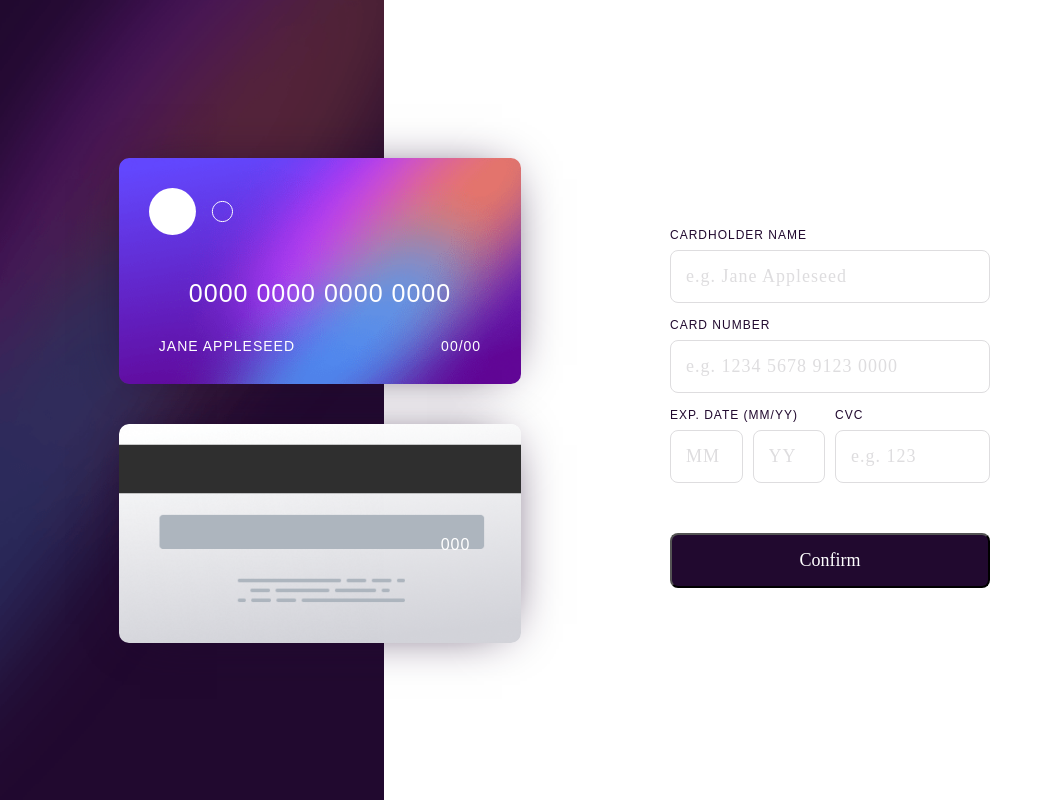
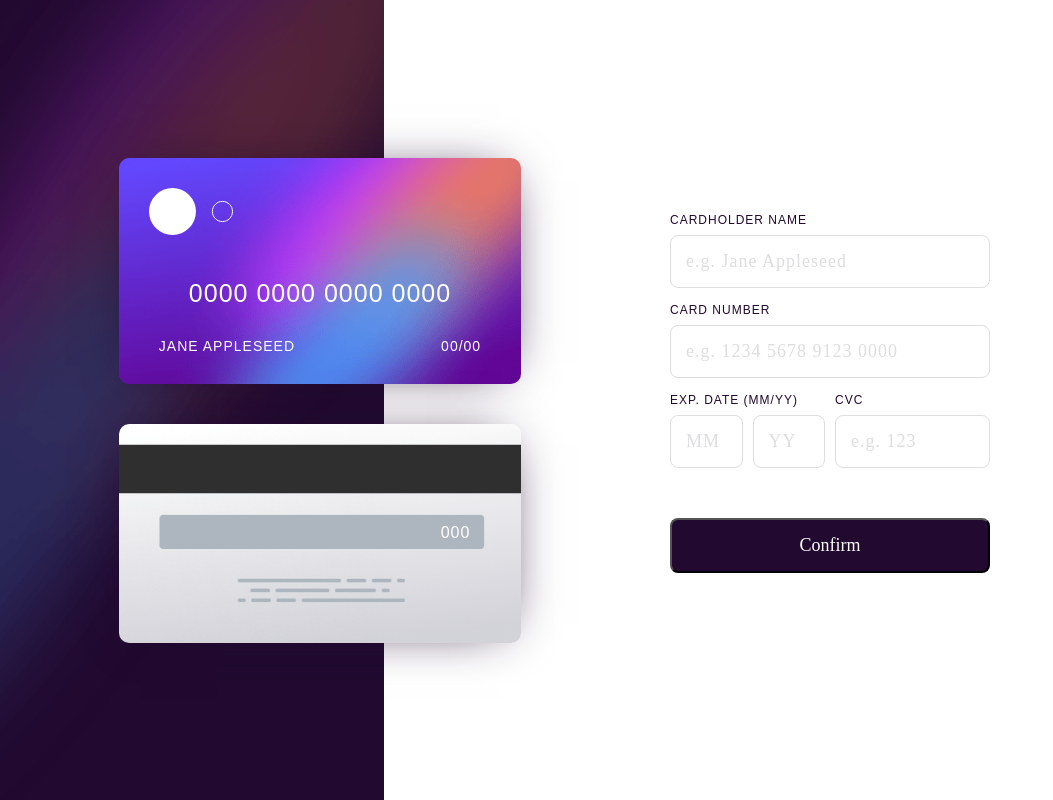
Before and after one commit to pravinmane1/login-card-challenge, an Angular app: page / in a window 1280 px wide. Shown: the whole page, without its empty margins (0-1053 px from the left). Built offline with nearby package versions, Linux system fonts and the light colour scheme.

Commit message:
updated style

```diff
--- a/src/app/app.component.scss
+++ b/src/app/app.component.scss
@@ -82,7 +82,7 @@ $input-error-color: hsl(0, 100%, 66%);
   .cvc {
     color: white;
     display: inline-block;
-    margin-top: 14vh;
+    margin-top: 100px;
     margin-left: 80%;
   }
 }
@@ -113,7 +113,6 @@ input {
   flex-direction: column;
   justify-content: center;
   align-items: center;
-  margin-left: 80px;
   .thank-you-text {
     margin-top: 35px;
     margin-bottom: 10px;
@@ -154,6 +153,7 @@ button {
   font-size: 18px;
   font-family: "Space Grotesk";
   cursor: pointer;
+  margin-bottom: 30px;
 }
 
 button:disabled {
@@ -219,11 +219,14 @@ input[type="number"] {
     justify-content: center;
   }
 
+  .input {
+    justify-content: center !important;
+  }
+
   .input-card {
     margin-top: 0px;
   }
-  .display-card-front{
+  .display-card-front {
     min-width: 300px;
-
   }
 }
```
